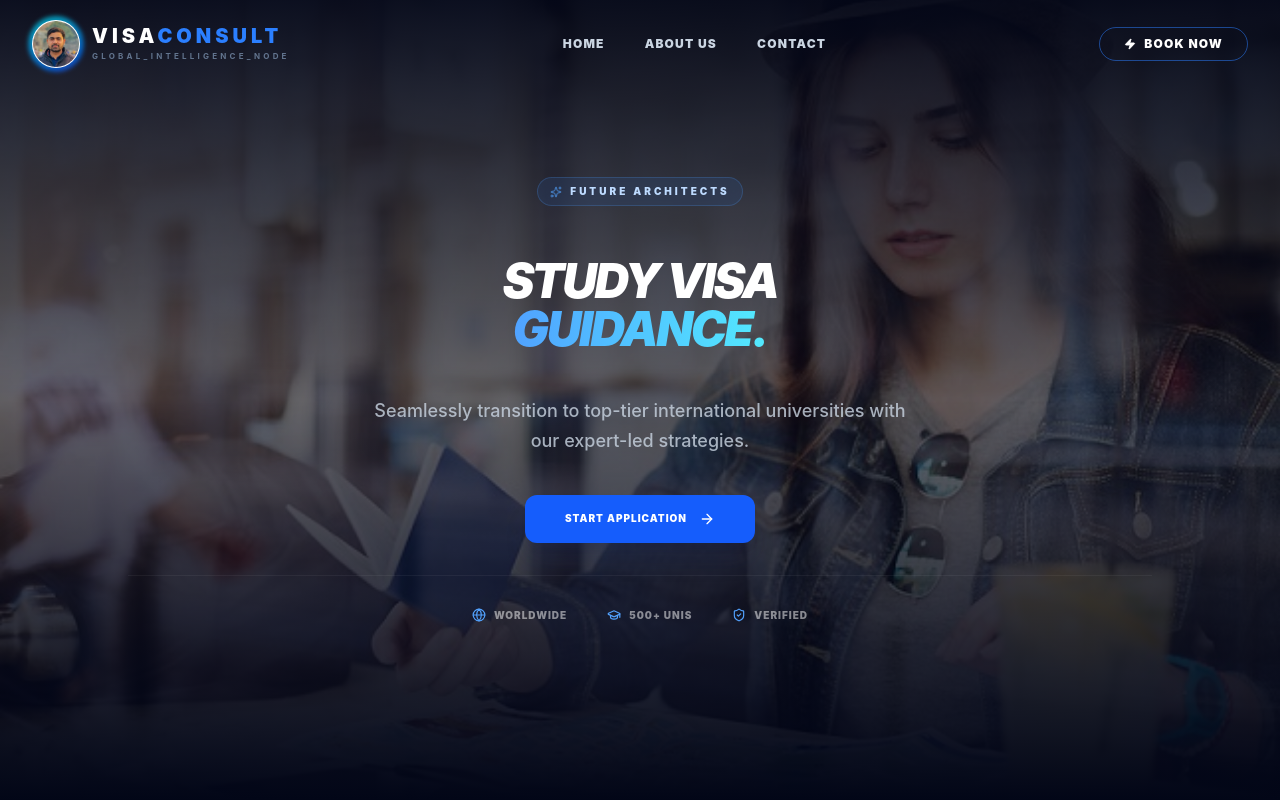
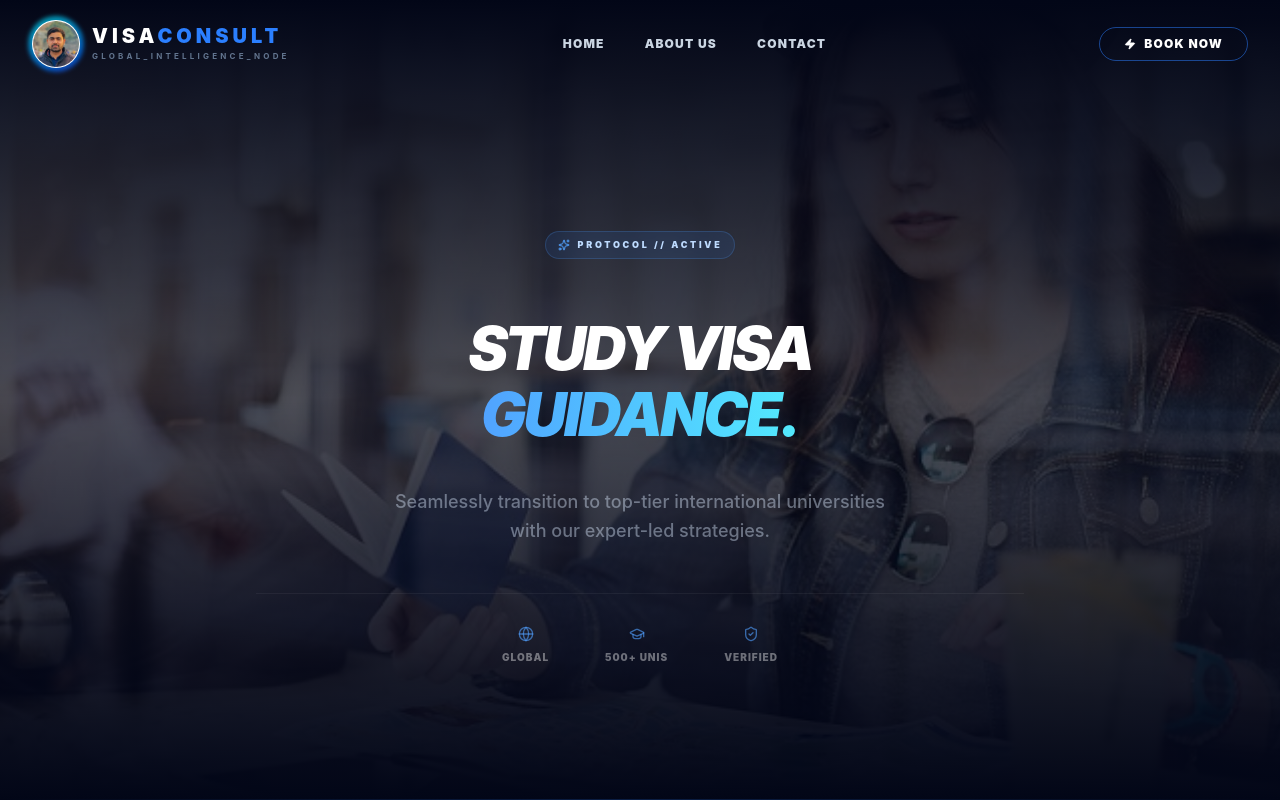
Before and after one commit to awaisbutt56/visa-consultant-website, a React (Vite) app: page /study-visa in a window 1280 px wide. Shown: the top 800 px of the page. Built offline with nearby package versions, Linux system fonts and the light colour scheme.

Commit message:
fixed hero section image array

```diff
--- a/src/components/AboutHero.jsx
+++ b/src/components/AboutHero.jsx
@@ -47,11 +47,9 @@ const AboutHero = () => {
 
       {/* 2. Enhanced Background Layer */}
       <div className="absolute inset-0 z-0">
-        {/* Thematic Glows */}
         <div className="hero-glow absolute top-[-10%] left-[-5%] w-[400px] h-[400px] bg-emerald-600 rounded-full"></div>
         <div className="hero-glow absolute bottom-[-10%] right-[-5%] w-[400px] h-[400px] bg-amber-600 rounded-full"></div>
 
-        {/* Dynamic Scanning Grid Nodes */}
         {[20, 40, 60, 80].map((pos, i) => (
           <div
             key={`v-${i}`}
@@ -67,12 +65,11 @@ const AboutHero = () => {
           />
         ))}
 
-        {/* Technical Grid Overlay */}
         <div className="absolute inset-0 opacity-[0.03] bg-[radial-gradient(#10b981_1px,transparent_1px)] bg-[size:30px_30px]"></div>
       </div>
 
-      {/* 3. Content Section */}
-      <div className="relative z-10 text-center px-6 max-w-6xl mx-auto antialiased">
+      {/* 3. Content Section - Added pt-20 for Mobile Spacing */}
+      <div className="relative z-10 text-center px-6 max-w-6xl mx-auto antialiased pt-20 md:pt-0">
 
         {/* Floating Badge */}
         <div className="inline-flex items-center gap-3 px-4 py-2 rounded-full bg-emerald-500/5 border border-emerald-500/20 mb-10 animate-bounce-slow">
@@ -81,11 +78,11 @@ const AboutHero = () => {
               <span className="relative inline-flex rounded-full h-2 w-2 bg-emerald-500"></span>
            </span>
            <span className="text-emerald-400 font-black tracking-[0.4em] uppercase text-[9px] italic">
-             Legacy Intelligence Protocol
+              Legacy Intelligence Protocol
            </span>
         </div>
 
-        {/* Main Headline with Emerald & Gold Accent */}
+        {/* Main Headline */}
         <h1 className="text-4xl md:text-5xl font-black text-white mb-8 leading-[1] uppercase tracking-tighter">
           Mastering <span className="text-emerald-500 drop-shadow-[0_0_15px_rgba(16,185,129,0.5)] italic">Global</span><br />
           <span className="relative">
@@ -96,7 +93,6 @@ const AboutHero = () => {
           </span>
         </h1>
 
-        {/* High-Impact Description */}
         <div className="max-w-3xl mx-auto space-y-8">
           <p className="text-gray-400 text-lg md:text-2xl font-medium leading-relaxed tracking-tight">
             VISACONSULT is the <span className="text-white font-bold">Gold Standard</span> in international mobility.
--- a/src/components/VisaHero.jsx
+++ b/src/components/VisaHero.jsx
@@ -1,6 +1,6 @@
 import React, { useState, useEffect } from 'react';
 import { motion, AnimatePresence } from 'framer-motion';
-import { Sparkles, ArrowRight, Globe, ShieldCheck, GraduationCap } from 'lucide-react';
+import { Sparkles, Globe, ShieldCheck, GraduationCap } from 'lucide-react';
 
 const BG_IMAGES = [
   "/src/assets/images/Study Visa guidence.jpg",
@@ -32,59 +32,59 @@ const VisaHero = () => {
   useEffect(() => {
     const timer = setInterval(() => {
       setIndex((prev) => (prev + 1) % SLIDER_TEXT.length);
-    }, 5000);
+    }, 6000);
     return () => clearInterval(timer);
   }, []);
 
   return (
-    <section className="relative w-full h-[90vh] md:h-screen flex items-center justify-center px-4 overflow-hidden bg-[#020617]">
+    <section className="relative w-full h-[100svh] flex items-center justify-center px-4 overflow-hidden bg-[#020617] selection:bg-blue-500/30">
 
-      {/* 1. Fully Responsive Background Slider */}
+      {/* 1. BACKGROUND SYSTEM */}
       <div className="absolute inset-0 z-0">
         <AnimatePresence mode="wait">
-          <motion.img
+          <motion.div
             key={index}
-            src={BG_IMAGES[index]}
             initial={{ opacity: 0, scale: 1.1 }}
-            animate={{ opacity: 0.4, scale: 1 }} // Opacity thori kam taake text parha jaye
-            exit={{ opacity: 0 }}
-            transition={{ duration: 1.5 }}
-            // Mobile par image center rahay gi, desktop par top focus
-            className="w-full h-full object-cover object-center md:object-[center_20%]"
-            alt="Background"
-            onError={(e) => { e.target.src = 'https://images.unsplash.com/photo-1523050853063-bd80e27433fb?q=80&w=2070'; }}
-          />
+            animate={{ opacity: 0.35, scale: 1 }}
+            exit={{ opacity: 0, scale: 0.95 }}
+            transition={{ duration: 2, ease: "easeInOut" }}
+            className="absolute inset-0"
+          >
+            <img
+              src={BG_IMAGES[index]}
+              className="w-full h-full object-cover grayscale-[20%]"
+              alt="Background"
+              onError={(e) => { e.target.src = 'https://images.unsplash.com/photo-1523050853063-bd80e27433fb?q=80&w=2070'; }}
+            />
+          </motion.div>
         </AnimatePresence>
-
-        {/* Responsive Gradient - Darker on edges */}
-        <div className="absolute inset-0 bg-gradient-to-b from-[#020617]/90 via-transparent to-[#020617] z-10" />
+        <div className="absolute inset-0 bg-gradient-to-b from-[#020617] via-transparent to-[#020617] z-10" />
       </div>
 
-      {/* 2. Main Content */}
-      <div className="relative z-20 max-w-5xl w-full text-center">
+      {/* 2. CONTENT AREA - Added 'pt-24' for Navbar Clearance */}
+      <div className="relative z-20 max-w-6xl w-full text-center pt-24 md:pt-32">
 
-        {/* Badge */}
+        {/* Compact Badge */}
         <motion.div
-          initial={{ opacity: 0, y: -20 }}
+          initial={{ opacity: 0, y: -10 }}
           animate={{ opacity: 1, y: 0 }}
-          className="inline-flex items-center gap-2 px-3 py-1.5 rounded-full bg-blue-500/10 border border-blue-400/20 mb-6 backdrop-blur-md"
+          className="inline-flex items-center gap-2 px-3 py-1.5 rounded-full bg-blue-500/10 border border-blue-400/20 mb-8 backdrop-blur-md"
         >
-          <Sparkles size={12} className="text-blue-400 animate-pulse" />
-          <span className="text-blue-200 text-[8px] md:text-[10px] font-black uppercase tracking-[0.3em]">Future Architects</span>
+          <Sparkles size={12} className="text-blue-400" />
+          <span className="text-blue-200 text-[9px] font-black uppercase tracking-[0.3em]">Protocol // Active</span>
         </motion.div>
 
-        {/* Responsive Text Sizes */}
-        <div className="h-[90px] md:h-[150px] flex items-center justify-center overflow-hidden mb-4">
+        {/* HERO TITLE: Exact Requested Sizes */}
+        <div className="min-h-[120px] md:min-h-[180px] flex items-center justify-center">
           <AnimatePresence mode="wait">
             <motion.div
               key={index}
-              initial={{ opacity: 0, y: 20 }}
-              animate={{ opacity: 1, y: 0 }}
-              exit={{ opacity: 0, y: -20 }}
-              transition={{ duration: 0.6 }}
+              initial={{ opacity: 0, filter: "blur(10px)", y: 15 }}
+              animate={{ opacity: 1, filter: "blur(0px)", y: 0 }}
+              exit={{ opacity: 0, filter: "blur(10px)", y: -15 }}
+              transition={{ duration: 0.7 }}
             >
-              {/* Text Sizes: 3xl (Mobile), 5xl (Tablet), 6xl (Laptop) */}
-              <h1 className="text-3xl sm:text-4xl md:text-5xl lg:text-5xl font-black text-white tracking-tighter leading-none uppercase italic">
+              <h1 className="text-4xl sm:text-4xl md:text-5xl lg:text-6xl font-black text-white tracking-tighter leading-[1.1] uppercase italic">
                 {SLIDER_TEXT[index].main} <br />
                 <span className="text-transparent bg-clip-text bg-gradient-to-r from-blue-400 to-cyan-300">
                   {SLIDER_TEXT[index].sub}
@@ -94,26 +94,36 @@ const VisaHero = () => {
           </AnimatePresence>
         </div>
 
-        {/* Description */}
-        <p className="text-slate-300 text-xs md:text-lg max-w-xl mx-auto font-medium leading-relaxed opacity-80 px-4">
+        {/* Optimized Description */}
+        <motion.p
+          initial={{ opacity: 0 }}
+          animate={{ opacity: 0.6 }}
+          className="text-blue-100/70 text-xs md:text-lg max-w-xl mx-auto font-medium leading-relaxed mt-4 mb-12 px-6"
+        >
           {SLIDER_TEXT[index].desc}
-        </p>
+        </motion.p>
 
-        {/* CTA Button */}
-        <div className="mt-10">
-          <button className="group px-10 py-4 bg-blue-600 hover:bg-blue-500 text-white font-black uppercase text-[10px] tracking-widest rounded-xl transition-all shadow-xl shadow-blue-950/20 flex items-center gap-3 mx-auto active:scale-95">
-            Start Application
-            <ArrowRight size={16} className="group-hover:translate-x-1 transition-transform" />
-          </button>
-        </div>
+        {/* Responsive Trust Bar */}
+        <div className="mt-6 grid grid-cols-3 gap-2 md:flex md:justify-center md:gap-12 py-8 border-t border-white/5 max-w-3xl mx-auto">
+          <div className="flex flex-col items-center gap-2 group">
+            <Globe size={16} className="text-blue-400/60" />
+            <span className="text-[8px] md:text-[10px] font-black text-white/40 uppercase tracking-widest text-center">Global</span>
+          </div>
 
-        {/* Trust Badges - Grid for Mobile */}
-        <div className="mt-8 grid grid-cols-3 gap-2 md:flex md:justify-center md:gap-10 text-[7px] md:text-[10px] font-black text-white/50 uppercase tracking-widest pt-8 border-t border-white/5">
-          <div className="flex flex-col md:flex-row items-center gap-2"><Globe size={14} className="text-blue-400" /> Worldwide</div>
-          <div className="flex flex-col md:flex-row items-center gap-2 border-x border-white/5 md:border-none"><GraduationCap size={14} className="text-blue-400" /> 500+ Unis</div>
-          <div className="flex flex-col md:flex-row items-center gap-2"><ShieldCheck size={14} className="text-blue-400" /> Verified</div>
+          <div className="flex flex-col items-center gap-2 group border-x border-white/5 md:border-none px-2">
+            <GraduationCap size={16} className="text-blue-400/60" />
+            <span className="text-[8px] md:text-[10px] font-black text-white/40 uppercase tracking-widest text-center">500+ Unis</span>
+          </div>
+
+          <div className="flex flex-col items-center gap-2 group">
+            <ShieldCheck size={16} className="text-blue-400/60" />
+            <span className="text-[8px] md:text-[10px] font-black text-white/40 uppercase tracking-widest text-center">Verified</span>
+          </div>
         </div>
       </div>
+
+      {/* Subtle Bottom Grid Accent */}
+      <div className="absolute bottom-0 left-0 w-full h-[1px] bg-gradient-to-r from-transparent via-blue-500/20 to-transparent"></div>
     </section>
   );
 };
```
